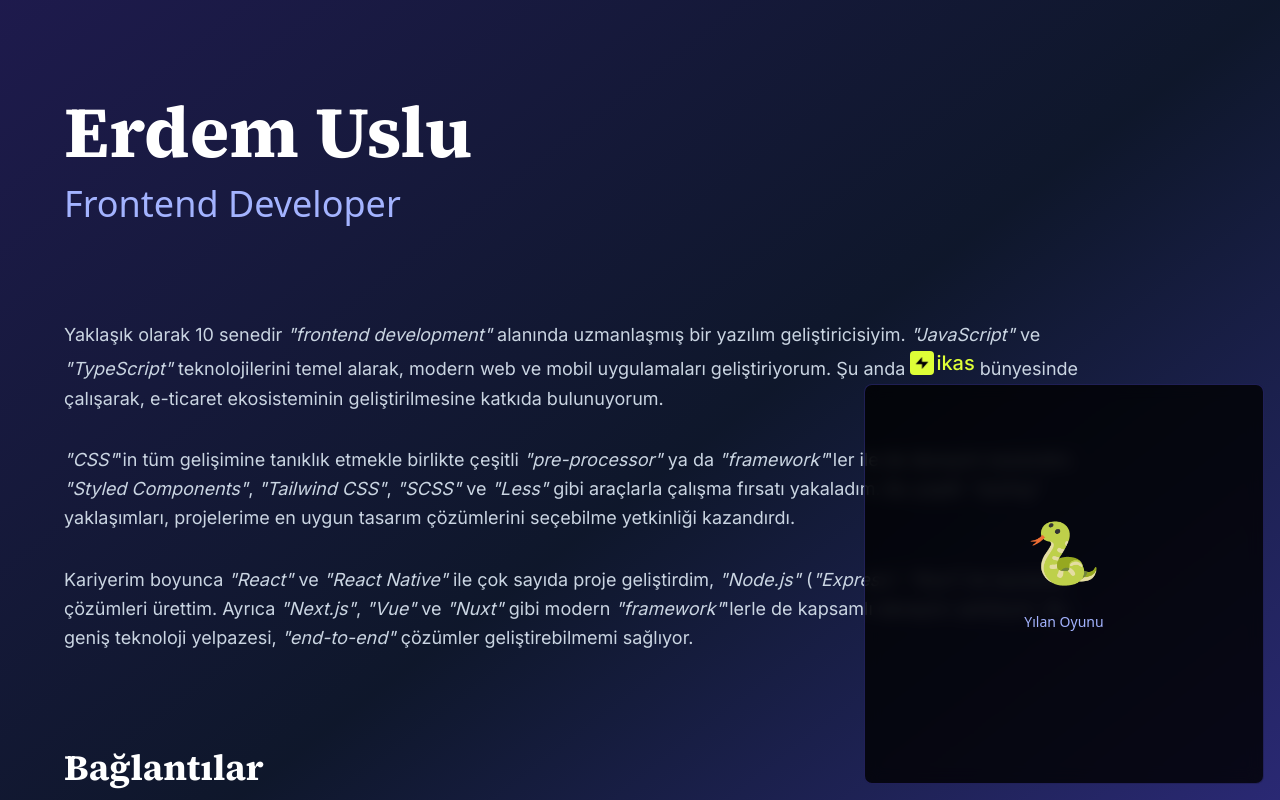
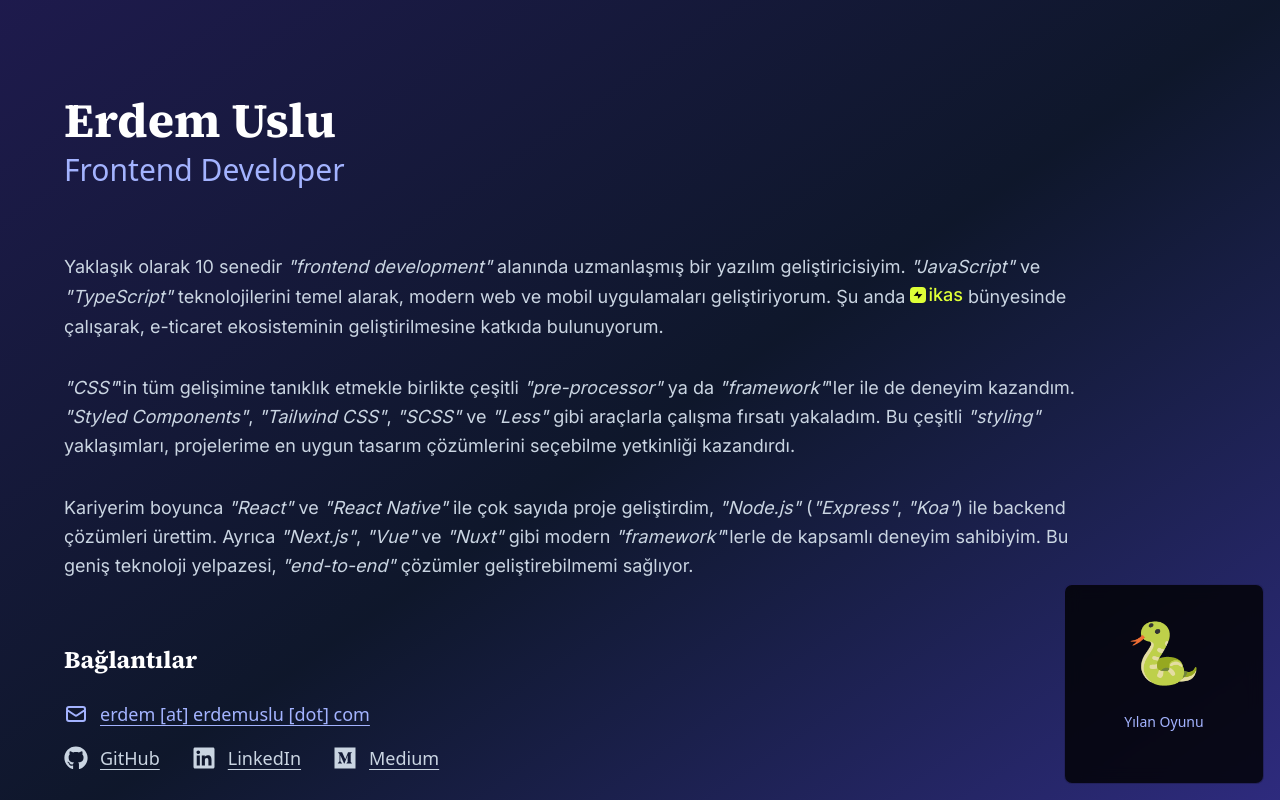
Before and after one commit to erdemuslu/erdemuslucom, a Next.js app: page / in a window 1280 px wide. Shown: the top 800 px of the page. Built offline with nearby package versions, Linux system fonts and the light colour scheme.

Commit message:
feat: update responsive style

```diff
--- a/src/app/page.tsx
+++ b/src/app/page.tsx
@@ -8,8 +8,7 @@
 // Yılan oyunu bileşeni
 function SnakeGame() {
   const GRID_SIZE = 20;
-  const GAME_SIZE = 400;
-  const GRID_COUNT = GAME_SIZE / GRID_SIZE;
+  const BASE_GAME_SIZE = 400;
 
   const [gameState, setGameState] = useState("idle"); // 'idle', 'playing', 'gameOver'
   const [snake, setSnake] = useState([{ x: 10, y: 10 }]);
@@ -18,25 +17,29 @@
   const [score, setScore] = useState(0);
   const [isHovered, setIsHovered] = useState(false);
   const [currentGridSize, setCurrentGridSize] = useState(GRID_SIZE);
+  const [currentGameSize, setCurrentGameSize] = useState(BASE_GAME_SIZE);
 
-  // 4K ekranlar için responsive grid boyutu
-  const getResponsiveGridSize = () => {
-    if (typeof window !== "undefined" && window.innerWidth >= 1536) {
-      // 2xl breakpoint
-      return GRID_SIZE * 2; // 4K'da grid boyutunu 2 katına çıkar
+  const GRID_COUNT = currentGameSize / GRID_SIZE;
+
+  // Responsive game size - ekran 1600px altında 200, üzerinde 400
+  const getResponsiveGameSize = () => {
+    if (typeof window !== "undefined" && window.innerWidth < 1600) {
+      return 200;
     }
-    return GRID_SIZE;
+
+    return BASE_GAME_SIZE;
   };
 
   // Ekran boyutu değişikliklerini dinle
   useEffect(() => {
-    const updateGridSize = () => {
-      setCurrentGridSize(getResponsiveGridSize());
+    const updateSizes = () => {
+      setCurrentGridSize(getResponsiveGameSize());
+      setCurrentGameSize(getResponsiveGameSize());
     };
 
-    updateGridSize(); // İlk yükleme
-    window.addEventListener("resize", updateGridSize);
-    return () => window.removeEventListener("resize", updateGridSize);
+    updateSizes(); // İlk yükleme
+    window.addEventListener("resize", updateSizes);
+    return () => window.removeEventListener("resize", updateSizes);
   }, []);
 
   // Rastgele yemek pozisyonu
@@ -137,7 +140,17 @@
 
   return (
     <div
-      className="fixed bottom-4 right-4 w-[400px] h-[400px] 2xl:w-[800px] 2xl:h-[800px] bg-black/80 backdrop-blur-sm rounded-lg border border-indigo-500/30 hidden xl:block z-50"
+      className="fixed bottom-4 right-4 bg-black/80 backdrop-blur-sm rounded-lg border border-indigo-500/30 hidden xl:block z-50"
+      style={{
+        width:
+          currentGridSize === GRID_SIZE * 2
+            ? currentGameSize * 2
+            : currentGameSize,
+        height:
+          currentGridSize === GRID_SIZE * 2
+            ? currentGameSize * 2
+            : currentGameSize,
+      }}
       onMouseEnter={() => setIsHovered(true)}
       onMouseLeave={() => setIsHovered(false)}
     >
@@ -267,22 +280,38 @@
 }
 
 export default function Home() {
+  const [logoSize, setLogoSize] = useState(16);
+
+  console.log(logoSize);
+
+  useEffect(() => {
+    const updateLogoSize = () => {
+      if (typeof window !== "undefined") {
+        setLogoSize(window.innerWidth >= 2000 ? 32 : 16);
+      }
+    };
+
+    updateLogoSize();
+    window.addEventListener("resize", updateLogoSize);
+    return () => window.removeEventListener("resize", updateLogoSize);
+  }, []);
+
   return (
     <main className="min-h-screen bg-gradient-to-br from-indigo-950 via-slate-900 to-indigo-900">
       <div className="px-8 xl:px-16 2xl:px-24 py-16 xl:py-24 2xl:py-32 max-w-4xl xl:max-w-6xl 2xl:max-w-7xl">
         {/* Hero Section */}
-        <section className="mb-16 xl:mb-24 2xl:mb-32">
-          <h1 className="text-5xl md:text-6xl xl:text-7xl 2xl:text-8xl font-bold text-white mb-2 xl:mb-4 2xl:mb-6 font-serif">
+        <section className="mb-16 min-[2000px]:mb-32">
+          <h1 className="text-2xl md:text-5xl min-[2000px]:text-8xl font-bold text-white mb-2 min-[2000px]:mb-6 font-serif">
             Erdem Uslu
           </h1>
-          <h2 className="text-2xl md:text-3xl xl:text-4xl 2xl:text-5xl text-indigo-300 mb-8 xl:mb-12 2xl:mb-16 font-sans">
+          <h2 className="text-2xl md:text-3xl min-[2000px]:text-5xl text-indigo-300 font-sans">
             Frontend Developer
           </h2>
         </section>
 
         {/* About Section */}
-        <section className="mb-16 xl:mb-24 2xl:mb-32">
-          <div className="text-md xl:text-lg 2xl:text-3xl text-slate-300 leading-relaxed xl:leading-relaxed 2xl:leading-relaxed space-y-6 xl:space-y-8 2xl:space-y-10 font-inter">
+        <section className="mb-16 min-[2000px]:mb-32">
+          <div className="text-lg min-[2000px]:text-2xl text-slate-300 leading-relaxed xl:leading-relaxed 2xl:leading-relaxed space-y-6 xl:space-y-8 2xl:space-y-10 font-inter">
             <p>
               Yaklaşık olarak 10 senedir{" "}
               <em>&quot;frontend development&quot;</em> alanında uzmanlaşmış bir
@@ -299,13 +328,13 @@
                 <Image
                   src="/ikas-logo.webp"
                   alt="ikas"
-                  width={32}
-                  height={32}
-                  className="w-5 h-5 xl:w-6 xl:h-6 2xl:w-7 2xl:h-7 rounded-sm"
+                  width={logoSize}
+                  height={logoSize}
+                  className="rounded-sm"
                 />
                 <span
                   style={{ color: "#dfff37" }}
-                  className="text-lg xl:text-xl 2xl:text-2xl font-medium"
+                  className="text-lg min-[2000px]:text-xl 2xl:text-2xl font-medium"
                 >
                   ikas
                 </span>
@@ -341,14 +370,14 @@
 
         {/* Links Section */}
         <section>
-          <h2 className="text-2xl md:text-3xl xl:text-4xl 2xl:text-5xl font-bold text-white mb-4 xl:mb-6 2xl:mb-8 font-serif">
+          <h2 className="text-2xl min-[2000px]:text-5xl font-bold text-white mb-4 xl:mb-6 2xl:mb-8 font-serif">
             Bağlantılar
           </h2>
           <div className="space-y-3 xl:space-y-4 2xl:space-y-6">
             <div>
               <a
                 href="mailto:erdem@erdemuslu.com"
-                className="text-indigo-300 hover:text-indigo-200 font-medium transition-colors duration-300 underline underline-offset-4 hover:underline-offset-2 flex items-center gap-2 xl:gap-3 2xl:gap-4 text-lg xl:text-xl 2xl:text-2xl"
+                className="text-indigo-300 hover:text-indigo-200 font-medium transition-colors duration-300 underline underline-offset-4 hover:underline-offset-2 flex items-center gap-2 xl:gap-3 2xl:gap-4 text-lg min-[2000px]:text-2xl"
               >
                 <HiOutlineMail className="w-5 h-5 xl:w-6 xl:h-6 2xl:w-8 2xl:h-8" />
                 erdem [at] erdemuslu [dot] com
@@ -359,7 +388,7 @@
                 href="https://github.com/erdemuslu"
                 target="_blank"
                 rel="noopener noreferrer"
-                className="text-slate-300 hover:text-white font-medium transition-colors duration-300 underline underline-offset-4 hover:underline-offset-2 flex items-center gap-2 xl:gap-3 2xl:gap-4 text-lg xl:text-xl 2xl:text-2xl"
+                className="text-slate-300 hover:text-white font-medium transition-colors duration-300 underline underline-offset-4 hover:underline-offset-2 flex items-center gap-2 xl:gap-3 2xl:gap-4 text-lg min-[2000px]:text-2xl"
               >
                 <FaGithub className="w-5 h-5 xl:w-6 xl:h-6 2xl:w-8 2xl:h-8" />
                 GitHub
@@ -368,7 +397,7 @@
                 href="https://www.linkedin.com/in/erdem-uslu/"
                 target="_blank"
                 rel="noopener noreferrer"
-                className="text-slate-300 hover:text-white font-medium transition-colors duration-300 underline underline-offset-4 hover:underline-offset-2 flex items-center gap-2 xl:gap-3 2xl:gap-4 text-lg xl:text-xl 2xl:text-2xl"
+                className="text-slate-300 hover:text-white font-medium transition-colors duration-300 underline underline-offset-4 hover:underline-offset-2 flex items-center gap-2 xl:gap-3 2xl:gap-4 text-lg min-[2000px]:text-2xl"
               >
                 <FaLinkedin className="w-5 h-5 xl:w-6 xl:h-6 2xl:w-8 2xl:h-8" />
                 LinkedIn
@@ -377,7 +406,7 @@
                 href="https://medium.com/@erdemuslu"
                 target="_blank"
                 rel="noopener noreferrer"
-                className="text-slate-300 hover:text-white font-medium transition-colors duration-300 underline underline-offset-4 hover:underline-offset-2 flex items-center gap-2 xl:gap-3 2xl:gap-4 text-lg xl:text-xl 2xl:text-2xl"
+                className="text-slate-300 hover:text-white font-medium transition-colors duration-300 underline underline-offset-4 hover:underline-offset-2 flex items-center gap-2 xl:gap-3 2xl:gap-4 text-lg min-[2000px]:text-2xl"
               >
                 <FaMedium className="w-5 h-5 xl:w-6 xl:h-6 2xl:w-8 2xl:h-8" />
                 Medium
```
